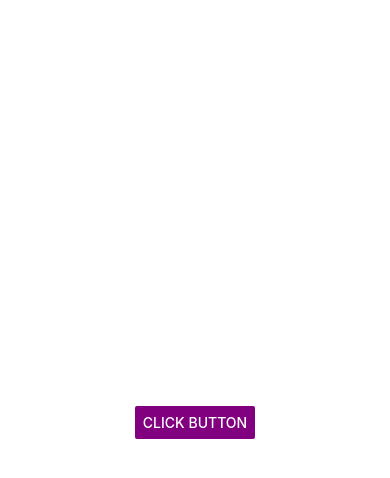
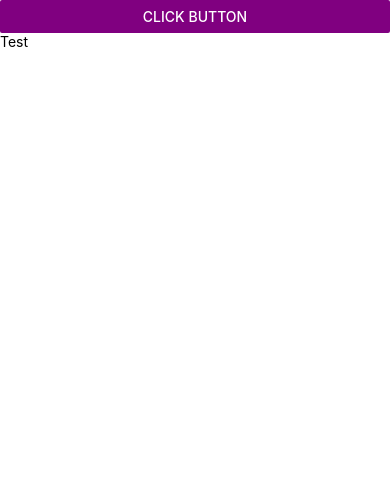
Before and after one commit to Jackfcs/native-test, a React Native app: screen / in a window 390 px wide. Shown: the top 478 px of the page. Built offline with nearby package versions, Linux system fonts and the light colour scheme.

Commit message:
Platform specific code and stylesheet

```diff
--- a/App.js
+++ b/App.js
@@ -1,4 +1,4 @@
-import { StatusBar } from "expo-status-bar";
+//import { StatusBar } from "expo-status-bar";
 import React from "react";
 import {
   StyleSheet,
@@ -9,7 +9,11 @@ import {
   TouchableOpacity,
   Button,
   Alert,
+  StatusBar,
+  Platform,
+  SafeAreaView
 } from "react-native";
+import Child from "./Child";
 
 export default function App() {
   const handlePress = () => {
@@ -43,43 +47,26 @@ export default function App() {
 
   //iOS only
   const promptMe = () => {
-    Alert.prompt("Prompt Title", "Prompt Message", text => console.log(text));
+    Alert.prompt("Prompt Title", "Prompt Message", (text) => console.log(text));
   };
-
-
 
   return (
     <View style={styles.container}>
       <Button color="purple" title="Click Button" onPress={promptMe} />
-      <StatusBar style="dark" />
+
+      <Child />
+
+
     </View>
-    // <View style={styles.container}>
-    //   <Text numberOfLines={1} onPress={handlePress}>
-    //     Open up App.js
-    //   </Text>
-    //   <TouchableOpacity>
-    //     <Image
-    //       source={{
-    //         width: 200,
-    //         height: 300,
-    //         uri: "https://picsum.photos/200/300",
-    //       }}
-    //     />
-    //   </TouchableOpacity>
-    //   <TouchableNativeFeedback >
-    //     <View style={{width: 200, height: 70, backgroundColor: "dodgerblue"}}>
-    //     </View>
-    //   </TouchableNativeFeedback>
-    //   <StatusBar style="dark" />
-    // </View>
   );
 }
 
+const margin = { margin: 10 };
+const boxStyle = { width: 200, height: 70, backgroundColor: "dodgerblue" };
 const styles = StyleSheet.create({
   container: {
     flex: 1,
     backgroundColor: "#fff",
-    justifyContent: "center",
-    alignItems: "center",
+    paddingTop: Platform.OS === "android" ? StatusBar.currentHeight : 0,
   },
 });
--- /dev/null
+++ b/Child.js
@@ -0,0 +1,23 @@
+import React from 'react';
+import {
+    StyleSheet,
+    Text,
+    View,
+    Image,
+    TouchableNativeFeedback,
+    TouchableOpacity,
+    Button,
+    Alert,
+  } from "react-native";
+
+function Child() {
+    return (
+        <View>
+            <Text>
+            Test
+            </Text>
+        </View>
+    )
+}
+
+export default Child
```
